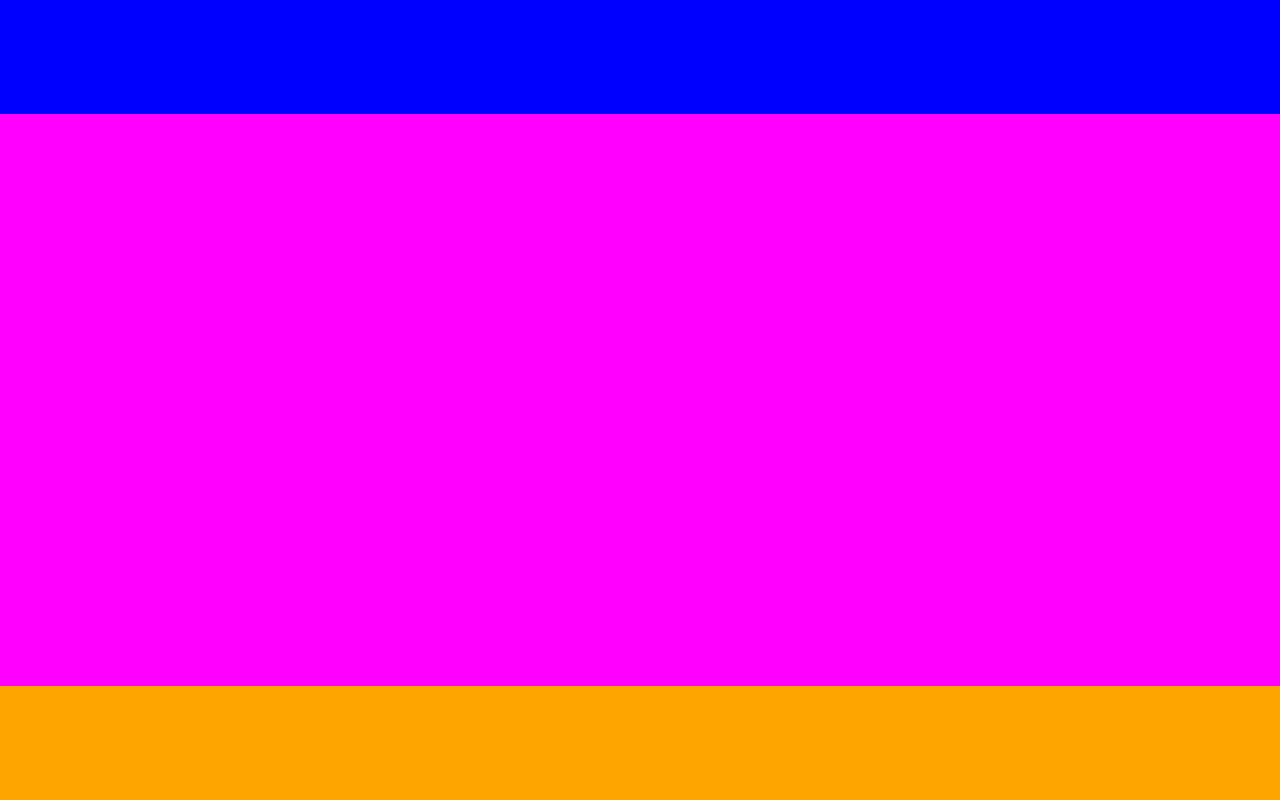
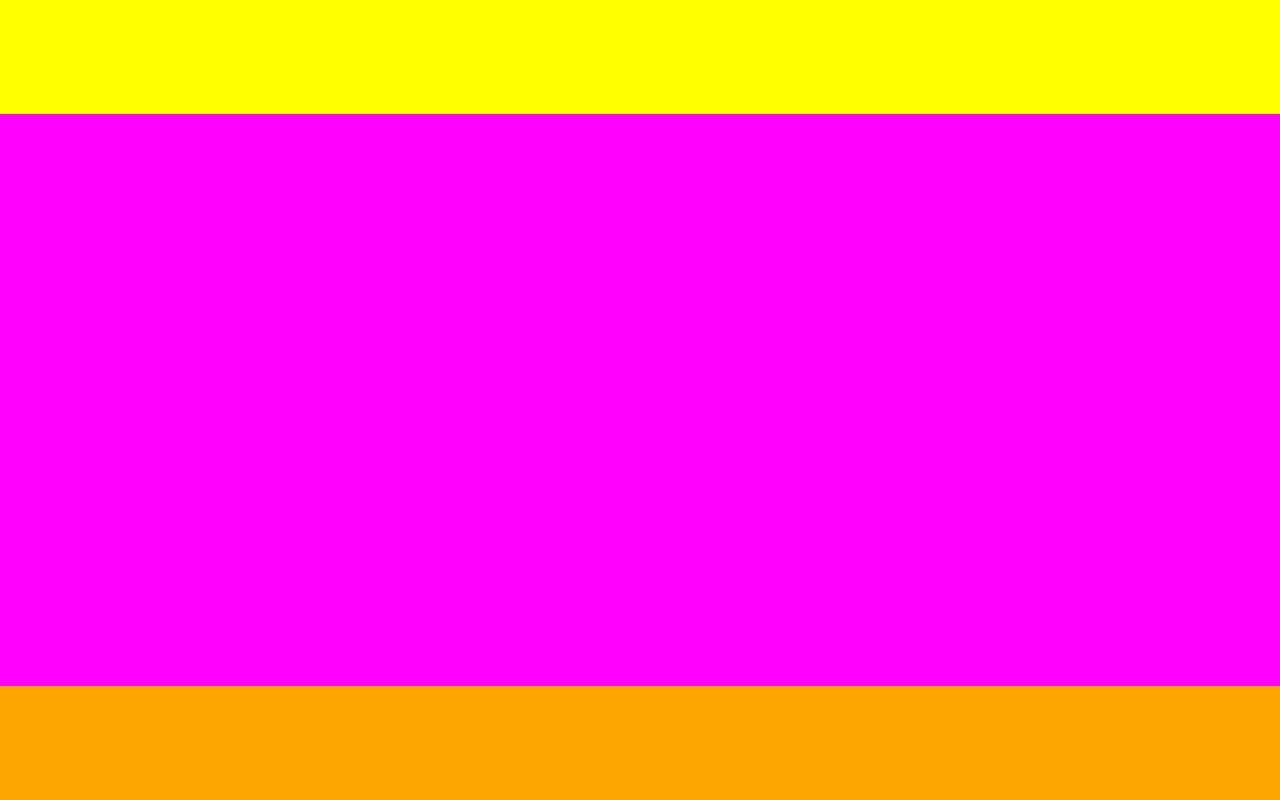
Before and after one commit to stefanstoehr/test, a plain HTML site: page index.html in a window 1280 px wide. Drawn offline with Linux system fonts and the light colour scheme.

Commit message:
Reload old status...

```diff
--- a/index.html
+++ b/index.html
@@ -10,64 +10,42 @@
             padding: 0;
             overflow: hidden;
             background-color: rgb(122,33,189);
-            font-size: 16px; /* Einheitliche Schriftgröße */
-            line-height: 1; /* Einheitliche Zeilenhöhe */
-            height: 100%; /* Sicherstellen, dass die Höhe korrekt berechnet wird */
         }
 
-        .flex-container {
+
+        flex-container {
             position: absolute;
-            top:0;
-            bottom:0;
             margin: 0;
             padding: 0;
-            height: 100vh;
-            width: 100vw;
+            height:auto;
+            width:100vw;
+            top:0px;
+            bottom:0px;
             display: flex;
             flex-direction: column;
-            align-items: stretch; /* Elemente strecken sich gleichmäßig */
         }
+        zeile1 {
+            background-color: yellow;
+            flex-grow: 0.2;
 
-        .zeile1, .zeile3, .zeile4 {
-            display: block;
-            box-sizing: border-box;
-            overflow: hidden;
-            min-height: 0;
-            flex-basis: 0;
-            text-align: center; /* Text zentrieren */
-            white-space: nowrap; /* Verhindert Zeilenumbrüche */
         }
-
-        .zeile1 {
-            background-color: blue;
-            flex-grow: 0.2;
-        }
-
-        .zeile3 {
+        zeile3 {
             background-color: magenta;
             flex-grow: 1;
         }
-
-        .zeile4 {
+        zeile4 {
             background-color: orange;
             flex-grow: 0.2;
-        }
-        .text{
-            position: relative;
-            color: white;
-            height:auto;
         }
     </style>
 </head>
 <body>
 
-    <div class="flex-container">
-        <div class="zeile1">
-
-        </div>
-        <div class="zeile3"></div>
-        <div class="zeile4"></div>
-    </div>
+    <flex-container>
+        <zeile1></zeile1>
+        <zeile3></zeile3>
+        <zeile4></zeile4>
+    </flex-container>
 
 </body>
 </html>
```
